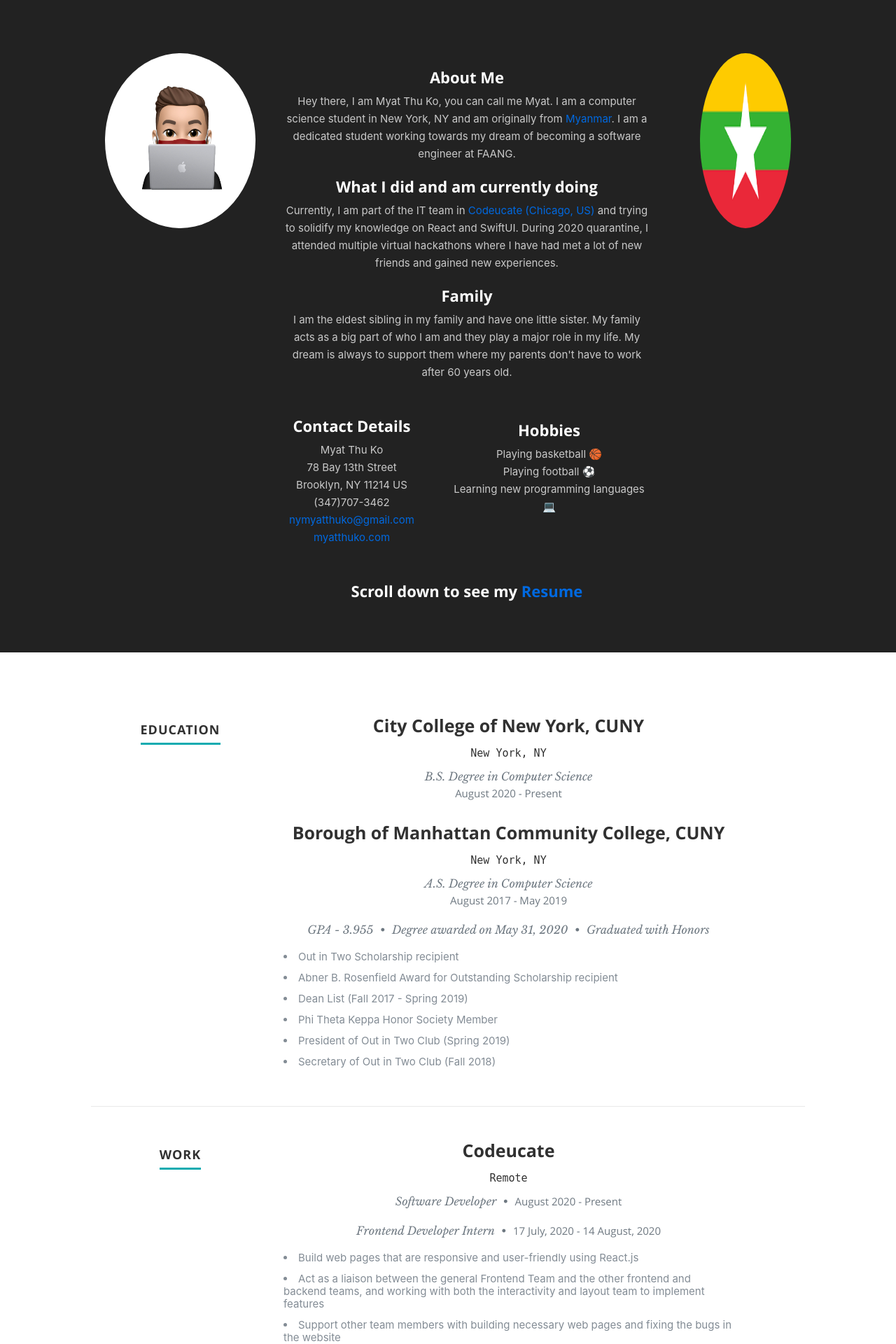
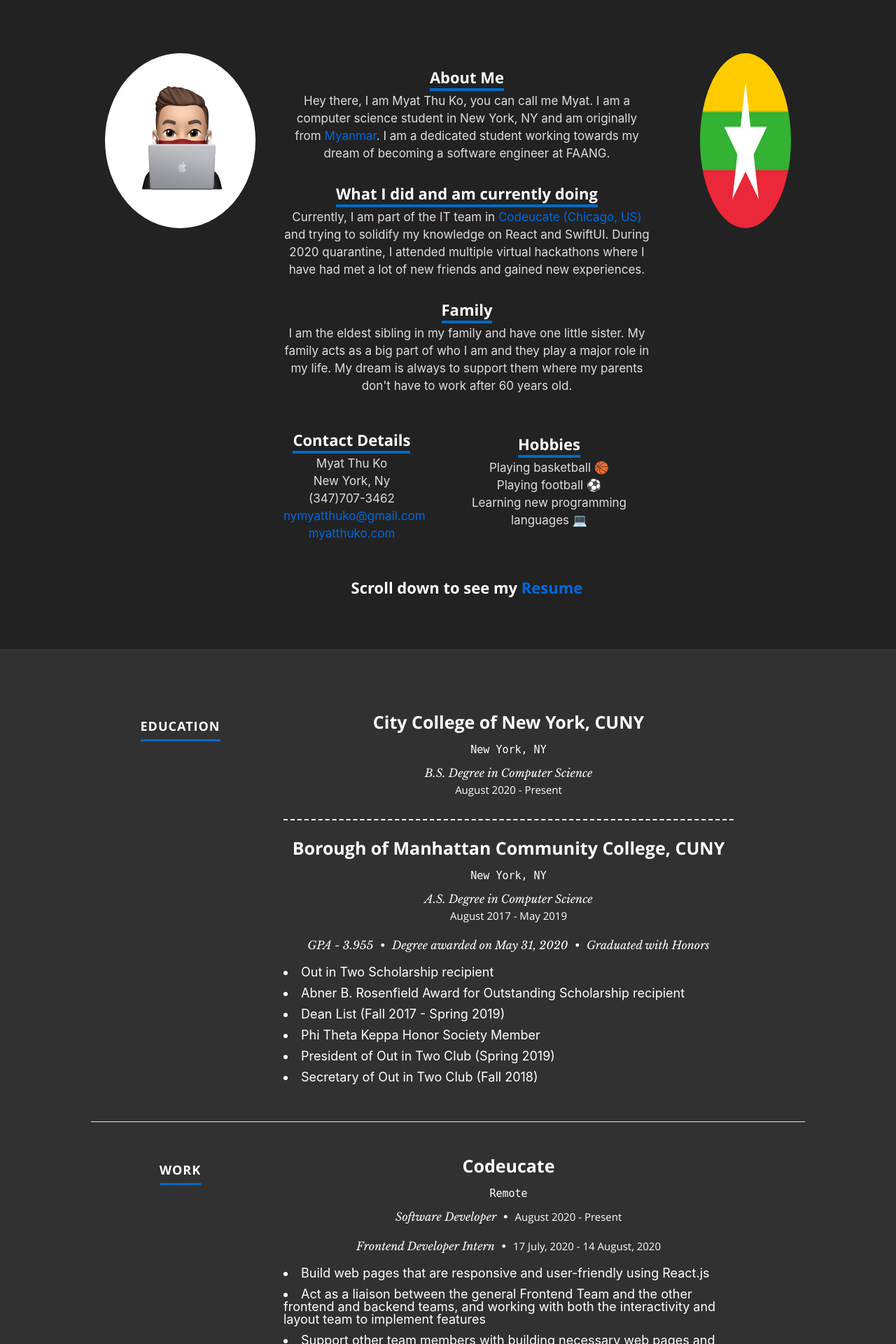
Before and after one commit to MyatThuKo/Portfolio-Website, a React (Create React App) app: page / in a window 1280 px wide. Shown: the part 820-2740 px from the top of the page at 70% size. Built offline with nearby package versions, Linux system fonts and the light colour scheme.

Commit message:
Added Changes

```diff
--- a/public/css/layout.css
+++ b/public/css/layout.css
@@ -212,9 +212,14 @@ ul#nav li.current a { color: rgb(35, 123, 211); }
    color: white;
    margin-top: 20px;
 }
+#about h2 span {
+   border-bottom: 4px solid #006cc5;
+}
+
 #about p {
    line-height: 25px;
-   color: #c9c9c9;
+   color: #e2dddd;
+   font-size: 17px;
 }
 #about .profile-pic {
    position: relative;
@@ -242,28 +247,38 @@ ul#nav li.current a { color: rgb(35, 123, 211); }
    font-size: 20px;
 }
 
-
 /* ------------------------------------------------------------------ */
 /* d. Resume Section
 /* ------------------------------------------------------------------ */
 
 #resume {
-   background: #fff;
+   background: #313131;
    padding-top: 90px;
    padding-bottom: 72px;
    overflow: hidden;
 }
 
-#resume a, #resume a:visited  { color: #313131; }
+#resume p, h3, h5 {
+   color: white;
+}
+
+#resume a, #resume a:visited  { color: white; }
 #resume a:hover, #resume a:focus { color: #11ABB0; }
+
+#resume hr {
+   border-top: 2px dashed white;
+   margin: auto;
+   padding-bottom: 25px;
+}
 
 #resume h1 {
    font: 18px/24px 'opensans-bold', sans-serif;
    text-transform: uppercase;
    letter-spacing: 1px;
+   color: white;
 }
 #resume h1 span {
-   border-bottom: 3px solid #11ABB0;
+   border-bottom: 3px solid #006cc5;
    padding-bottom: 6px;
 }
 #resume h3 {
@@ -280,7 +295,7 @@ ul#nav li.current a { color: rgb(35, 123, 211); }
 }
 #resume .info {
    font: 16px/24px 'librebaskerville-italic', serif;
-   color: #6E7881;
+   color: white;
    margin-bottom: 18px;
    margin-top: 9px;
 }
@@ -298,6 +313,10 @@ ul#nav li.current a { color: rgb(35, 123, 211); }
    margin-top: 6px;
 }
 
+#resume li {
+   font-size: 18px;
+}
+
 #resume .flags {
    margin-top: 25px;
 }
@@ -306,7 +325,7 @@ ul#nav li.current a { color: rgb(35, 123, 211); }
    text-align: center;
    font-family: 'Courier New', Courier, monospace;
    font-size: 20px;
-   color: #0f0f0f;
+   color: white;
 }
 
 #resume .language-flag {
@@ -340,7 +359,7 @@ ul#nav li.current a { color: rgb(35, 123, 211); }
 }
 .bars li em {
 	font: 15px 'opensans-bold', sans-serif;
-   color: #313131;
+   color: #ffffff;
 	text-transform: uppercase;
    letter-spacing: 2px;
 	font-weight: normal;
@@ -548,8 +567,11 @@ ul#nav li.current a { color: rgb(35, 123, 211); }
 
 #contact h4 {
    font: 16px/24px 'opensans-bold', sans-serif;
-   color: #EBEEEE;
+   color: #ffffff;
    margin-bottom: 6px;
+}
+#contact p {
+   color: white;
 }
 #contact p.lead {
    font: 18px/36px 'opensans-light', sans-serif;
--- a/src/components/about/about.js
+++ b/src/components/about/about.js
@@ -8,37 +8,38 @@ export const about = () => {
                     <img className="profile-pic" src="images/profilepic.jpg" alt="profile" />
                 </div>
                 <div className="seven columns main-col">
-                    <h2>About Me</h2>
-                    <p className="bio">
+                    <h2><span>About Me</span></h2>
+                    <div className="bio">
+                        <p>
                             Hey there, I am Myat Thu Ko, you can call me Myat. I am a computer science student in New York, NY and
                             am originally from<a href="https://en.wikipedia.org/wiki/Myanmar" target="_blank"> Myanmar</a>.
                             I am a dedicated student working towards my dream of becoming a software engineer at FAANG.
-                        <br />
-                        <h2>What I did and am currently doing</h2>
+                        </p>
+                        <h2><span>What I did and am currently doing</span></h2>
+                        <p>
                             Currently, I am part of the IT team in <a href="https://wecodeucate.org/" target="_blank">Codeucate (Chicago, US)</a> and trying to solidify my knowledge on React and SwiftUI.
                             During 2020 quarantine, I attended multiple virtual hackathons where I have had met a lot of new friends and gained new experiences.
-                        <br />
-                        <h2>Family</h2>
+                        </p>
+                        <h2><span>Family</span></h2>
+                        <p>
                             I am the eldest sibling in my family and have one little sister.
                             My family acts as a big part of who I am and they play a major role in my life.
                             My dream is always to support them where my parents don't have to work after 60 years old.
-                        <br />
                         </p>
+                    </div>
                     <div className="row">
                         <div className="columns contact-details">
-                            <h2>Contact Details</h2>
+                            <h2><span>Contact Details</span></h2>
                             <p className="address">
                                 <span>Myat Thu Ko</span><br />
-                                <span>78 Bay 13th Street<br />
-                                    Brooklyn, NY 11214 US
-                                </span><br />
+                                <span>New York, Ny</span><br />
                                 <span>(347)707-3462</span><br />
                                 <span> <a href="mailto:nymyatthuko@gmail.com"> nymyatthuko@gmail.com </a></span> <br />
                                 <span><a href="https://myatthuko.com/" target="_blank"> myatthuko.com </a></span>
                             </p>
                         </div>
                         <div className="columns download">
-                            <h2>Hobbies</h2>
+                            <h2><span>Hobbies</span></h2>
                             <p className="hobbies">
                                 <span> Playing basketball 🏀 </span> <br />
                                 <span> Playing football ⚽️ </span> <br />
--- a/src/components/contactus/contactus.js
+++ b/src/components/contactus/contactus.js
@@ -58,9 +58,7 @@ export const contactus = () => {
                             <h4>My Contact</h4>
                             <p className="address">
                                 <span>Myat Thu Ko</span><br />
-                                <span>78 Bay 13th Street<br />
-                                    Brooklyn, NY 11214 US
-                                </span><br />
+                                <span>New York, NY</span><br />
                                 <span>(347)707-3462</span><br />
                                 <span> <a href="mailto:nymyatthuko@gmail.com"> nymyatthuko@gmail.com </a></span> <br />
                                 <span><a href="https://myatthuko.com/" target="_blank"> myatthuko.com </a></span>
--- a/src/components/resume/resume.js
+++ b/src/components/resume/resume.js
@@ -17,6 +17,7 @@ export const resume = () => {
                             </p>
                         </div>
                     </div>
+                    <hr />
                     <div className="row item">
                         <div className="twelve columns">
                             <h3>Borough of Manhattan Community College, CUNY</h3>
@@ -55,6 +56,7 @@ export const resume = () => {
                             </p>
                         </div>
                     </div>
+                    <hr />
                     <div className="row item">
                         <div className="twelve columns">
                             <h3>Apple Fifth Ave.</h3>
@@ -97,7 +99,7 @@ export const resume = () => {
                     </div>
                 </div>
                 <div className="four columns header-col">
-                    <h1><span>Language</span></h1>
+                    <h1><span>Languages</span></h1>
                     <div className="flags">
                         <img src="/images/english.png" className="language-flag" alt="English" />
                         <p>
```
Lines whose indentation alone changed are shown as unchanged.
